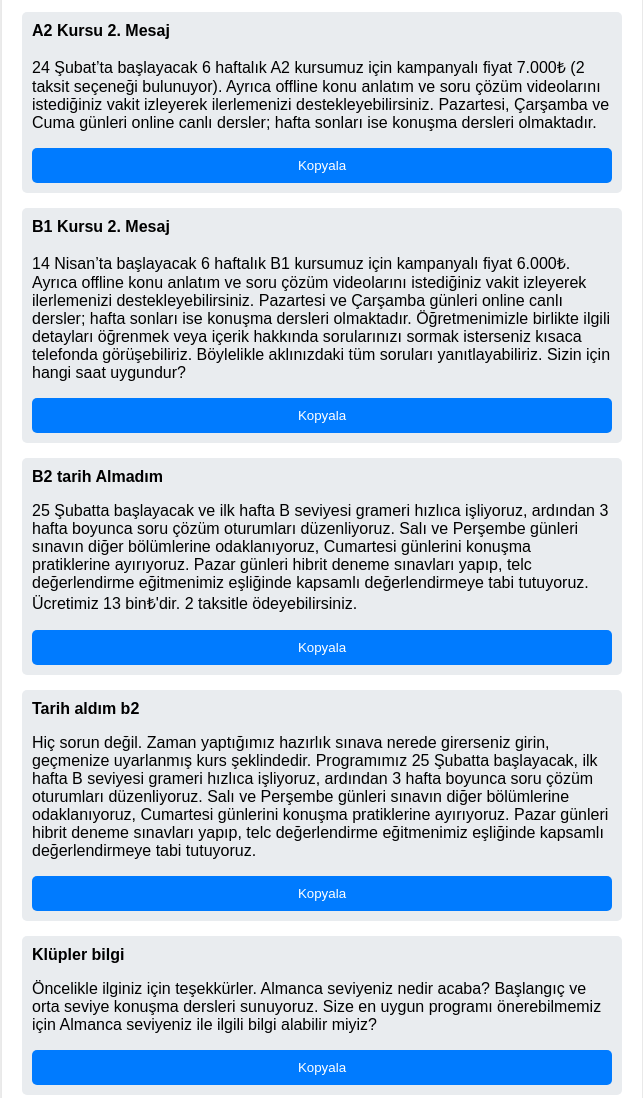
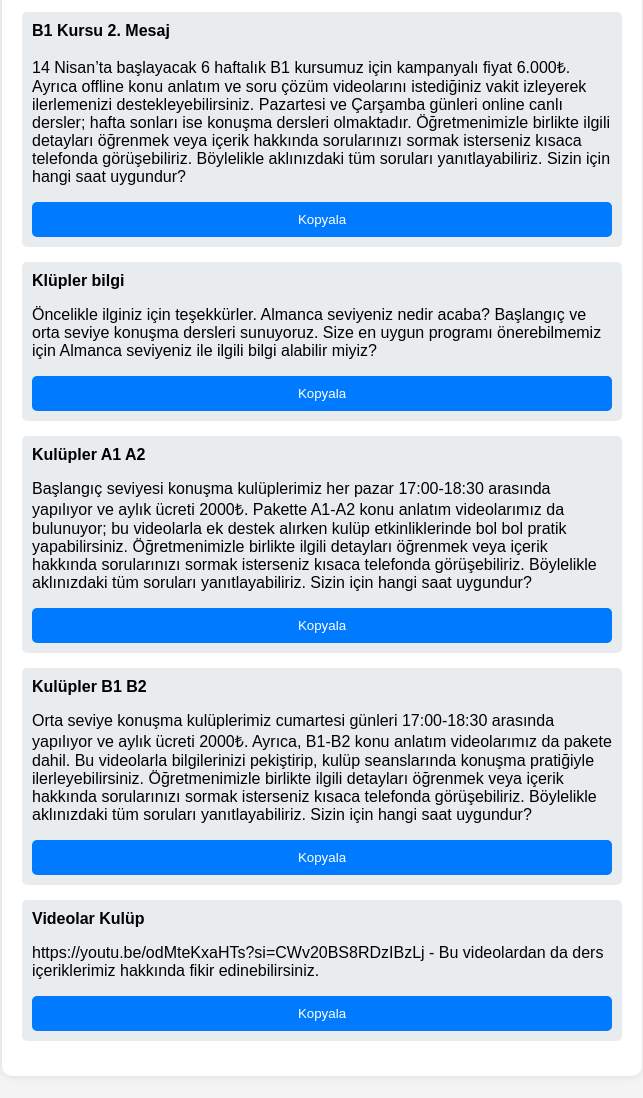
Before and after one commit to onurqlp/SEO, a plain HTML site: page kursbilgileri.html in a window 1280 px wide. Shown: the part 850-1948 px from the top of the page, without its empty margins (318-961 px from the left). Drawn offline with Linux system fonts and the light colour scheme.

Commit message:
Update kursbilgileri.html

```diff
--- a/kursbilgileri.html
+++ b/kursbilgileri.html
@@ -64,20 +64,8 @@
         text: "Öncelikle ilginiz için teşekkürler. A2 seviyenizi ne zaman bitirdiğinizi paylaşabilir misiniz? Ve hangi seviyeye kadar devam etme planındasınız?"
       },
       {
-        name: "A2 Kursu 2. Mesaj",
-        text: "24 Şubat’ta başlayacak 6 haftalık A2 kursumuz için kampanyalı fiyat 7.000₺ (2 taksit seçeneği bulunuyor). Ayrıca offline konu anlatım ve soru çözüm videolarını istediğiniz vakit izleyerek ilerlemenizi destekleyebilirsiniz. Pazartesi, Çarşamba ve Cuma günleri online canlı dersler; hafta sonları ise konuşma dersleri olmaktadır."
-      },
-      {
         name: "B1 Kursu 2. Mesaj",
         text: "14 Nisan’ta başlayacak 6 haftalık B1 kursumuz için kampanyalı fiyat 6.000₺. Ayrıca offline konu anlatım ve soru çözüm videolarını istediğiniz vakit izleyerek ilerlemenizi destekleyebilirsiniz. Pazartesi ve Çarşamba günleri online canlı dersler; hafta sonları ise konuşma dersleri olmaktadır. Öğretmenimizle birlikte ilgili detayları öğrenmek veya içerik hakkında sorularınızı sormak isterseniz kısaca telefonda görüşebiliriz. Böylelikle aklınızdaki tüm soruları yanıtlayabiliriz. Sizin için hangi saat uygundur?"
-      },
-      {
-        name: "B2 tarih Almadım",
-        text: "25 Şubatta başlayacak ve ilk hafta B seviyesi grameri hızlıca işliyoruz, ardından 3 hafta boyunca soru çözüm oturumları düzenliyoruz. Salı ve Perşembe günleri sınavın diğer bölümlerine odaklanıyoruz, Cumartesi günlerini konuşma pratiklerine ayırıyoruz. Pazar günleri hibrit deneme sınavları yapıp, telc değerlendirme eğitmenimiz eşliğinde kapsamlı değerlendirmeye tabi tutuyoruz. Ücretimiz 13 bin₺'dir. 2 taksitle ödeyebilirsiniz."
-      },
-      {
-        name: "Tarih aldım b2",
-        text: "Hiç sorun değil. Zaman yaptığımız hazırlık sınava nerede girerseniz girin, geçmenize uyarlanmış kurs şeklindedir. Programımız 25 Şubatta başlayacak, ilk hafta B seviyesi grameri hızlıca işliyoruz, ardından 3 hafta boyunca soru çözüm oturumları düzenliyoruz. Salı ve Perşembe günleri sınavın diğer bölümlerine odaklanıyoruz, Cumartesi günlerini konuşma pratiklerine ayırıyoruz. Pazar günleri hibrit deneme sınavları yapıp, telc değerlendirme eğitmenimiz eşliğinde kapsamlı değerlendirmeye tabi tutuyoruz."
       },
       {
         name: "Klüpler bilgi",
@@ -94,10 +82,6 @@
       {
         name: "Videolar Kulüp",
         text: "https://youtu.be/odMteKxaHTs?si=CWv20BS8RDzIBzLj - Bu videolardan da ders içeriklerimiz hakkında fikir edinebilirsiniz."
-      },
-      {
-        name: "B2 Video",
-        text: "Bu videolardan da ders içeriklerimiz hakkında fikir edinebilirsiniz. https://youtu.be/DraxVYcScog?si=MOHdROZRG044iz0Q ve https://youtu.be/hMXXLIySqZM?si=_Q1h4G3zrQTQYUhw"
       }
     ];
 
```
